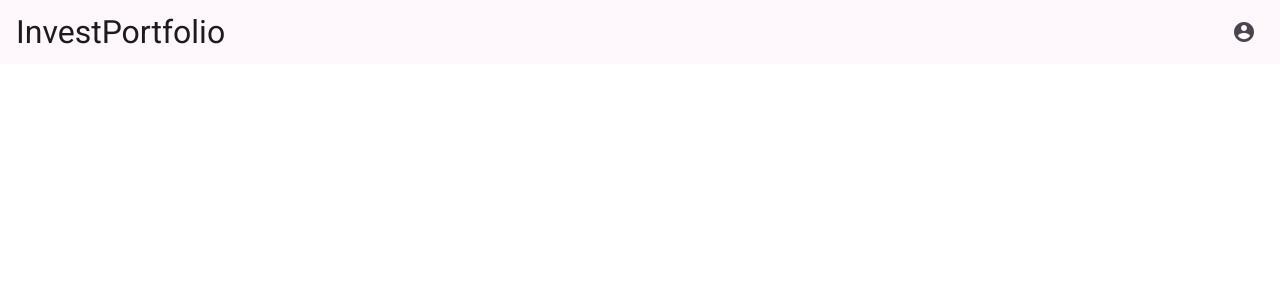
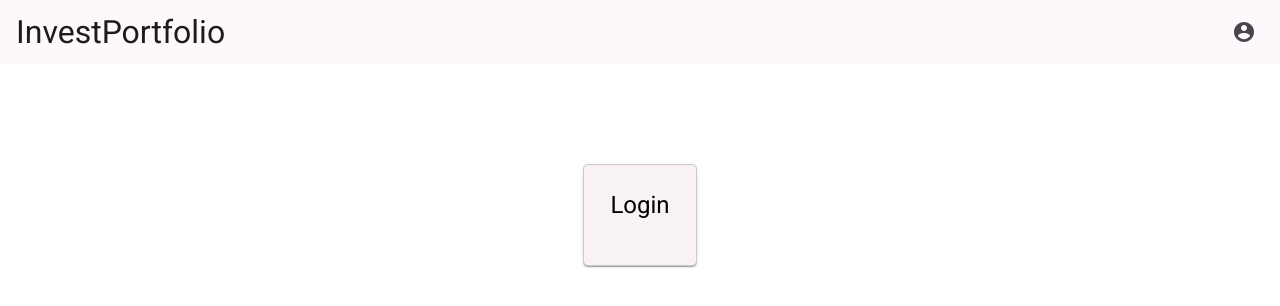
Before and after one commit to stonefullstm/wallet-front, an Angular app: page /login in a window 1280 px wide. Before the commit this address led to /. Shown: the top 306 px of the page. Built offline with nearby package versions, Linux system fonts and the light colour scheme.

Commit message:
feat: Cria componente login e rota correspondente

```diff
--- a/src/app/app.routes.ts
+++ b/src/app/app.routes.ts
@@ -4,6 +4,11 @@ export const routes: Routes = [
   {
     path: 'home',
     loadComponent: () => import('./components/home/home.component')
-    .then(mod => mod.HomeComponent)
-  },
-];
+    .then(mod => mod.HomeComponent),
+   },
+   {
+    path: 'login',
+    loadComponent: () => import('./components/login/login.component')
+    .then(mod => mod.LoginComponent),
+   },
+  ]
--- /dev/null
+++ b/src/app/components/login/login.component.css
@@ -0,0 +1,48 @@
+:host {
+  display: flex;
+  justify-content: center;
+  margin: 100px 0px;
+}
+
+form {
+  display: flex;
+  flex-direction: column;
+}
+
+mat-card {
+  border: 1px solid rgb(201, 201, 201);
+  padding: 10px;
+  /* background-color: #D6C292; */
+  border-radius: 5px;
+}
+
+mat-card-header {
+  display: flex;
+  justify-content: center;
+  margin-bottom: 20px;
+}
+
+mat-card-title {
+  font-size: x-large;
+}
+
+mat-form-field {
+  width: 100%;
+  min-width: 300px;
+  margin-bottom: 10px;
+}
+
+.button_login {
+  display: flex;
+  flex-direction: column;
+}
+
+.button_login > span {
+  margin-bottom: 10px;
+  margin-top: 10px;
+}
+
+.button_login > button {
+  height: 30px;
+  /* background-color: #678C99; */
+}
--- /dev/null
+++ b/src/app/components/login/login.component.html
@@ -0,0 +1,21 @@
+<mat-card>
+  <mat-card-header>
+    <mat-card-title>Login</mat-card-title>
+  </mat-card-header>
+  <mat-card-content>
+    <!-- <form [formGroup]="form" (ngSubmit)="login()">
+      <mat-form-field appearance="outline">
+        <mat-label>E-mail:</mat-label>
+        <input matInput type="email" id="email" placeholder="E-mail" formControlName="email" requiredminlength="5" required>
+      </mat-form-field>
+      <mat-form-field appearance="outline">
+        <mat-label>Senha:</mat-label>
+        <input matInput type="password" id="senha" placeholder="Senha" formControlName="senha" requiredminlength="8" required>
+      </mat-form-field>
+      <div class="button_login">
+        <span>Esqueci minha senha</span>
+        <button type="submit" mat-raised-button [disabled]="!form.valid" color="primary">Entrar</button>
+      </div>
+    </form> -->
+  </mat-card-content>
+</mat-card>
--- a/src/app/components/toolbar/toolbar.component.html
+++ b/src/app/components/toolbar/toolbar.component.html
@@ -1,4 +1,4 @@
-<mat-toolbar color="primary" borderBottom>
+<mat-toolbar color="primary">
   <!-- <button mat-icon-button (click)="sidenav.toggle()" matTooltip="Menu">
       <mat-icon>menu</mat-icon>
   </button> -->
@@ -8,6 +8,10 @@
       <mat-icon>account_circle</mat-icon>
   </button>
   <mat-menu #userAccountMenu [overlapTrigger]="false" yPosition="below">
+      <button mat-menu-item routerLink="/login">
+          <mat-icon>input</mat-icon><span>Login</span>
+      </button>
+      <mat-divider></mat-divider>
       <button mat-menu-item routerLink="#">
           <mat-icon>person</mat-icon><span>My Account</span>
       </button>
```
Also changed, not shown: src/app/components/login/login.component.ts (added, +14 -0 lines), 1 other file (tests, documents, lock files or other folders).
